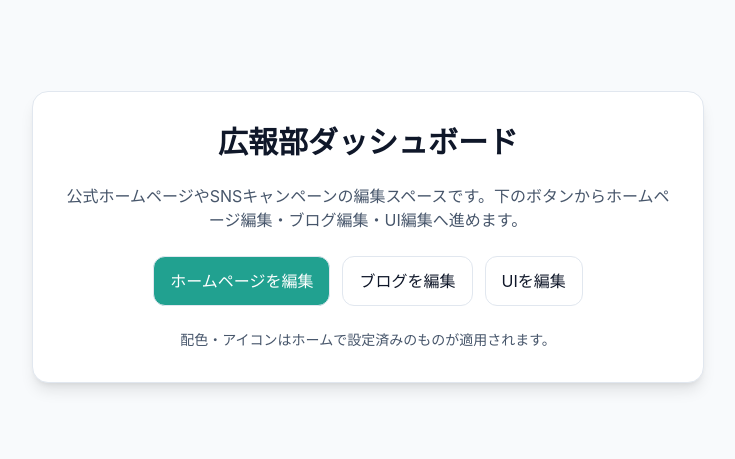
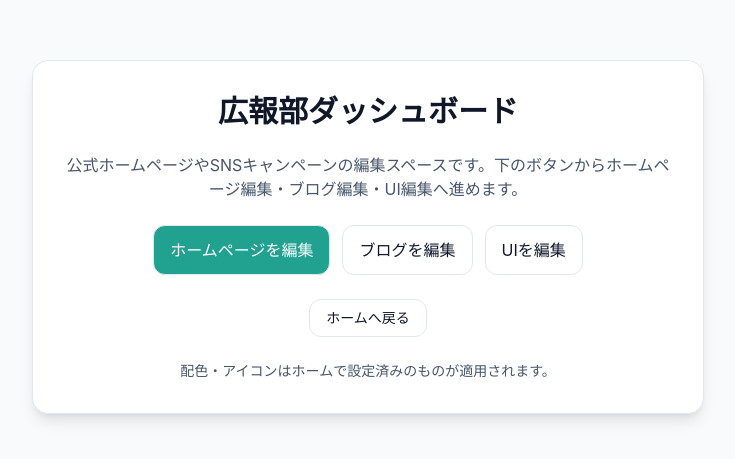
Before and after one commit to cafemerrily-gif/merrilysystem, a Next.js app: page /dashboard/pr in a window 1280 px wide. Shown: the part 163-622 px from the top of the page, without its empty margins (272-1007 px from the left). Built offline with nearby package versions, Linux system fonts and the light colour scheme; no server answers; the database is empty.

Commit message:
Your commit message here

```diff
--- a/src/app/dashboard/pr/page.tsx
+++ b/src/app/dashboard/pr/page.tsx
@@ -32,6 +32,14 @@ export default function PrDashboard() {
             UIを編集
           </Link>
         </div>
+        <div className="flex justify-center">
+          <Link
+            href="/"
+            className="inline-flex items-center justify-center px-4 py-2 bg-card text-foreground rounded-xl border border-border hover:border-accent text-sm"
+          >
+            ホームへ戻る
+          </Link>
+        </div>
         <p className="text-sm text-muted-foreground">配色・アイコンはホームで設定済みのものが適用されます。</p>
       </div>
     </div>
```
